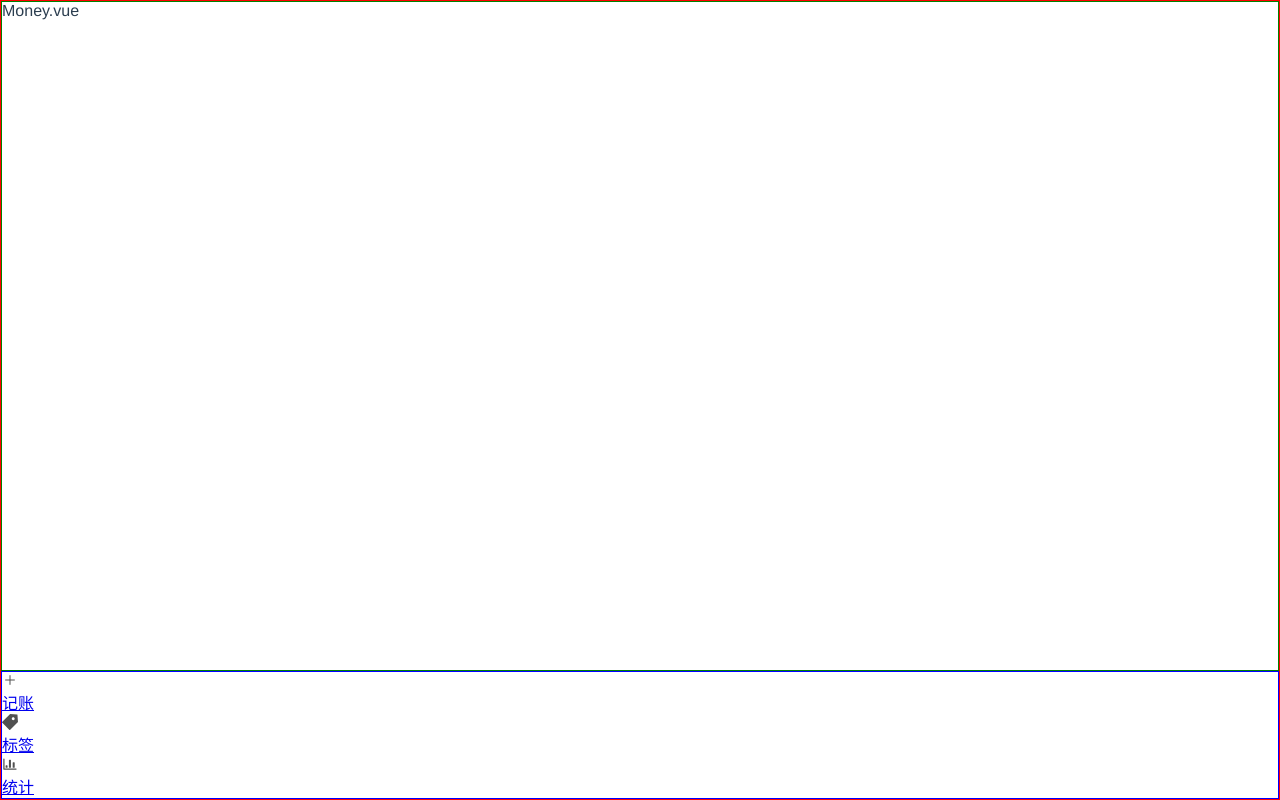
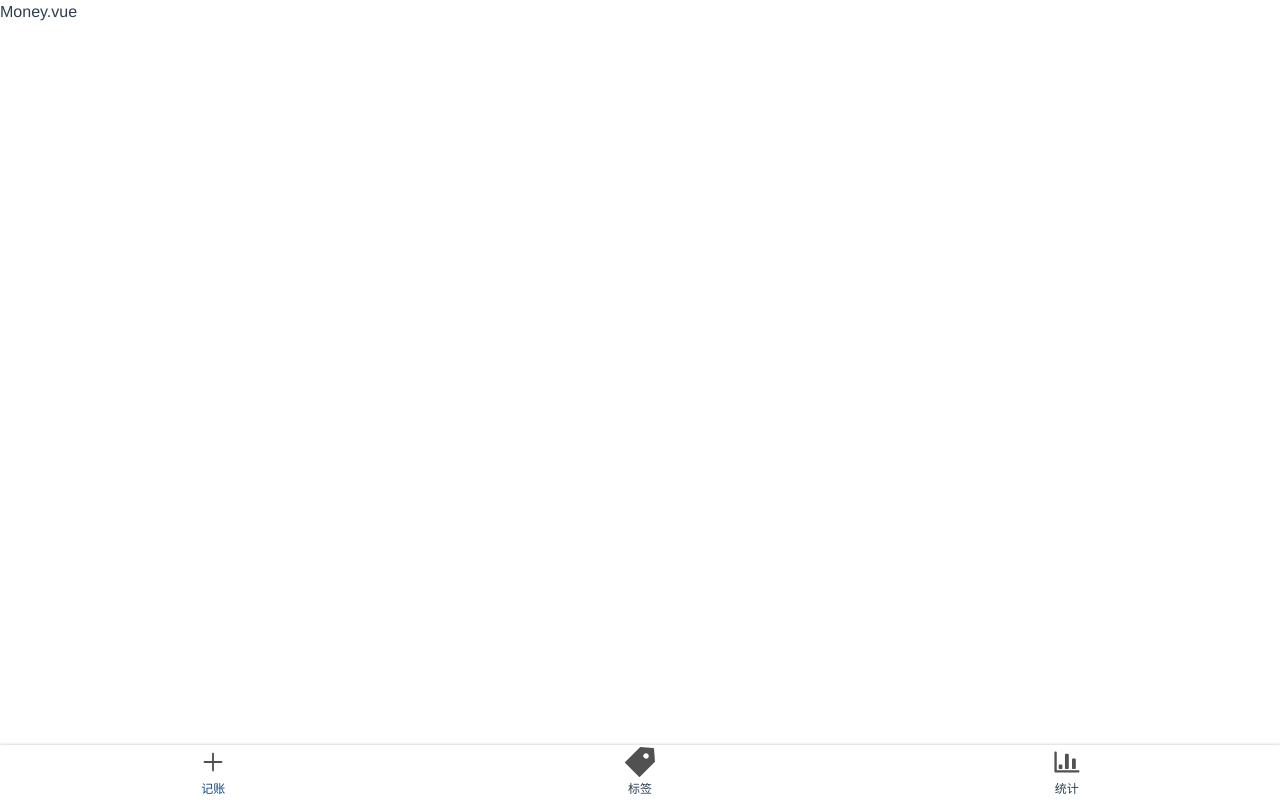
Before and after one commit to 12callie/bookkeeping, a Vue app: page /#/money in a window 1280 px wide. Built offline with nearby package versions, Linux system fonts and the light colour scheme.

Commit message:
写Navv样式

```diff
--- a/src/App.vue
+++ b/src/App.vue
@@ -1,15 +1,23 @@
 <template>
   <div id="app">
-    <router-view/>
-
+    <router-view />
   </div>
 </template>
 
 <style lang="scss">
-*, *::before, *::after{
+*,
+*::before,
+*::after {
   margin: 0;
   padding: 0;
   box-sizing: border-box;
+}
+body {
+  line-height: 1.5;
+}
+a {
+  text-decoration: none;
+  color: inherit;
 }
 #app {
   font-family: Avenir, Helvetica, Arial, sans-serif;
@@ -18,16 +26,16 @@
   color: #2c3e50;
 }
 
-#nav {
-  padding: 30px;
+// #nav {
+//   padding: 30px;
 
-  a {
-    font-weight: bold;
-    color: #2c3e50;
+//   a {
+//     font-weight: bold;
+//     color: #2c3e50;
 
-    &.router-link-exact-active {
-      color: #42b983;
-    }
-  }
-}
+//     &.router-link-exact-active {
+//       color: #42b983;
+//     }
+//   }
+// }
 </style>
--- a/src/components/Layout.vue
+++ b/src/components/Layout.vue
@@ -15,13 +15,11 @@
 
 <style lang="scss" scoped>
 .nav-wrapper {
-  border: 1px solid red;
   display: flex;
   flex-direction: column;
   height: 100vh;
 }
 .content {
-  border: 1px solid green;
   flex-grow: 1;
   overflow: auto;
 }
--- a/src/components/Nav.vue
+++ b/src/components/Nav.vue
@@ -1,20 +1,18 @@
 <template>
-  <div>
-    <div class="nav">
-      <router-link to="/money">
+  <nav>
+    <router-link to="/money" class="item" active-class="selected">
       <Icon name="add" />
       记账
     </router-link>
-      <router-link to="/labels">
+    <router-link to="/labels" class="item" active-class="selected">
       <Icon name="label" />
       标签
     </router-link>
-      <router-link to="/statistics">
+    <router-link to="/statistics" class="item" active-class="selected">
       <Icon name="statistics" />
       统计
     </router-link>
-    </div>
-  </div>
+  </nav>
 </template>
 
 <script lang="ts">
@@ -23,8 +21,27 @@
 };
 </script>
 
-<style lang="scss" scoped>
-.nav {
-  border: 1px solid blue;
+<style lang="scss">
+nav {
+  display: flex;
+  box-shadow: 0 0 3px rgba(0, 0, 0, 0.25);
+  flex-direction: row;
+  font-size: 12px;
+  > .item {
+    width: 33.333333%;
+    display: flex;
+    flex-direction: column;
+    justify-content: center;
+    align-items: center;
+    padding: 2px 0;
+
+    .icon {
+      width: 30px;
+      height: 30px;
+    }
+  }
+  > .item.selected {
+    color: rgb(14, 69, 142);
+  }
 }
 </style>
```
Lines whose indentation alone changed are shown as unchanged.
